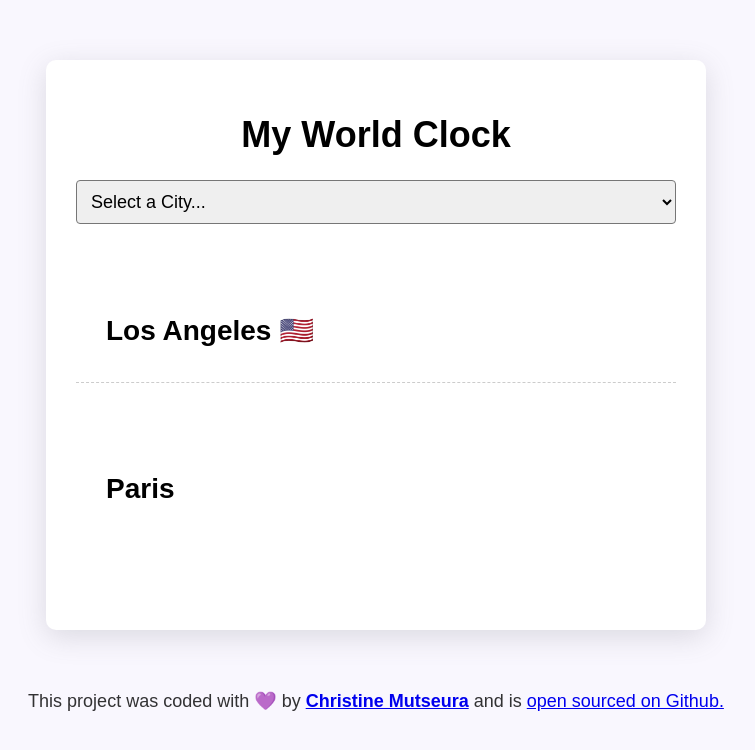
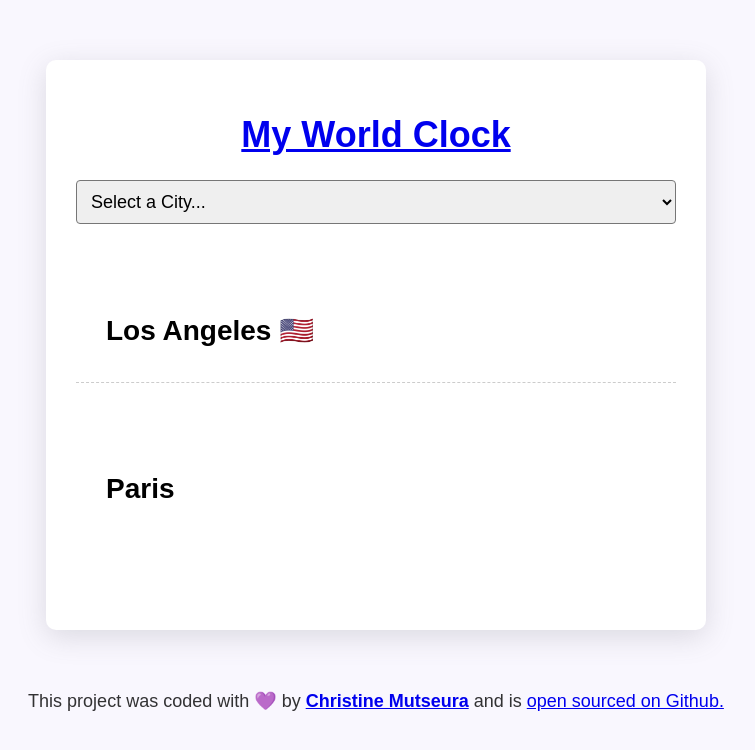
Before and after one commit to ChrissieMutt/My-World-Clock-Christine-Mutseura, a plain HTML site: page index.html in a window 1280 px wide. Shown: the whole page, without its empty margins (264-1019 px from the left). Drawn offline with nearby package versions, Linux system fonts and the light colour scheme; a script that the page names is missing.

Commit message:
added link to h1 and link to all cities

```diff
--- a/index.html
+++ b/index.html
@@ -11,7 +11,9 @@
 </head>
 <body>
     <div class="container">
-    <h1>My World Clock </h1>
+    <h1>
+        <a href="index.html">My World Clock </a>
+    </h1>
 
 <select id="city">
     <option value="">Select a City...</option>
--- a/javascript/index.js
+++ b/javascript/index.js
@@ -44,6 +44,9 @@ function updateTime() {
       "A"
     )}</small></div>
     </div>
+
+    <a href="index.html">All Cities</a>
+
     `;
   }
 
```
